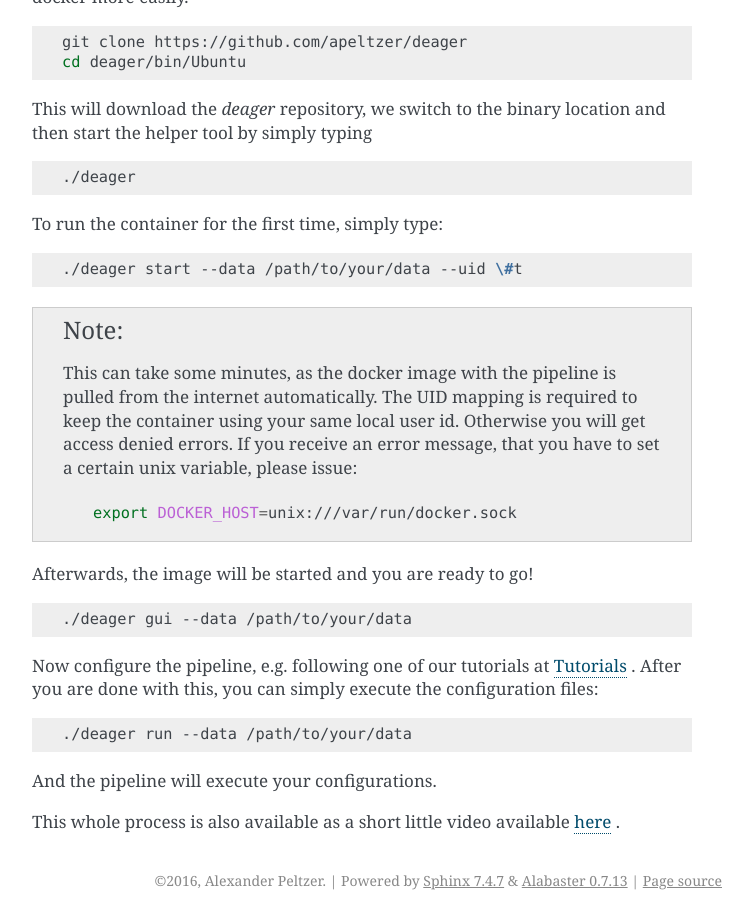
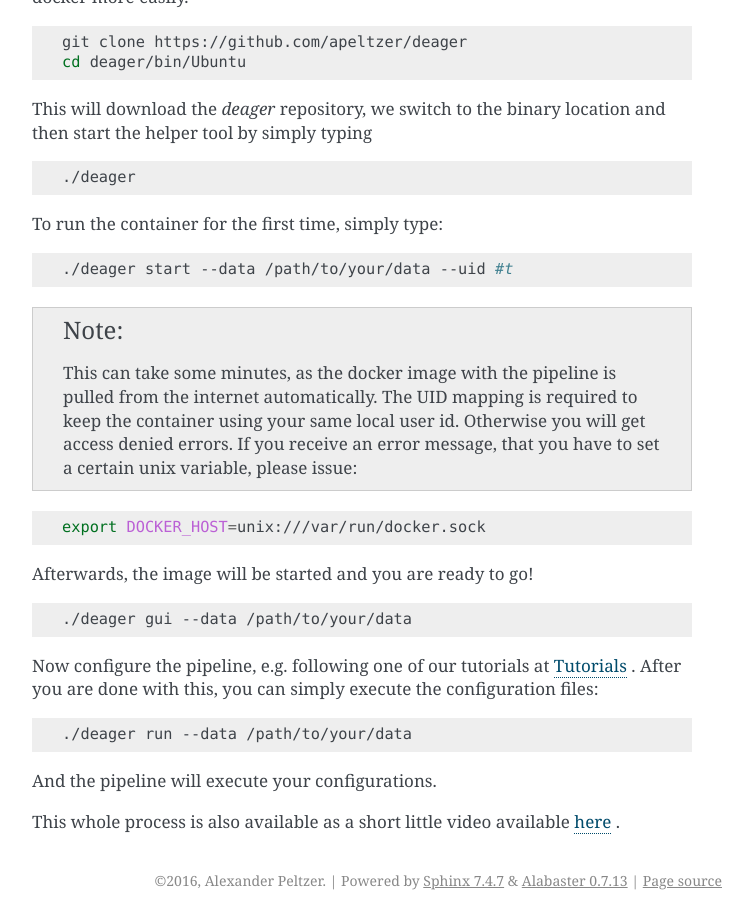
Before and after one commit to apeltzer/EAGER-GUI, a Sphinx documentation site: the page built from docs/contents/userguide.rst, in a window 1280 px wide and 900 px high, scrolled down 1384 px. Shown: the whole window, without its empty margins (388-1140 px from the left). Built offline with Sphinx 7.4.7, drawn with Linux system fonts in a browser that asks for light colours.

```diff
--- a/docs/contents/userguide.rst
+++ b/docs/contents/userguide.rst
@@ -60,13 +60,13 @@ To run the container for the first time, simply type:
 
 .. code-block:: bash
 
-  ./deager start --data /path/to/your/data --uid \#t
+  ./deager start --data /path/to/your/data --uid #t
 
 .. note::
 
   This can take some minutes, as the docker image with the pipeline is pulled from the internet automatically. The UID mapping is required to keep the container using your same local user id. Otherwise you will get access denied errors. If you receive an error message, that you have to set a certain unix variable, please issue:
 
-  .. code-block:: bash
+.. code-block:: bash
 
     export DOCKER_HOST=unix:///var/run/docker.sock
 
```
